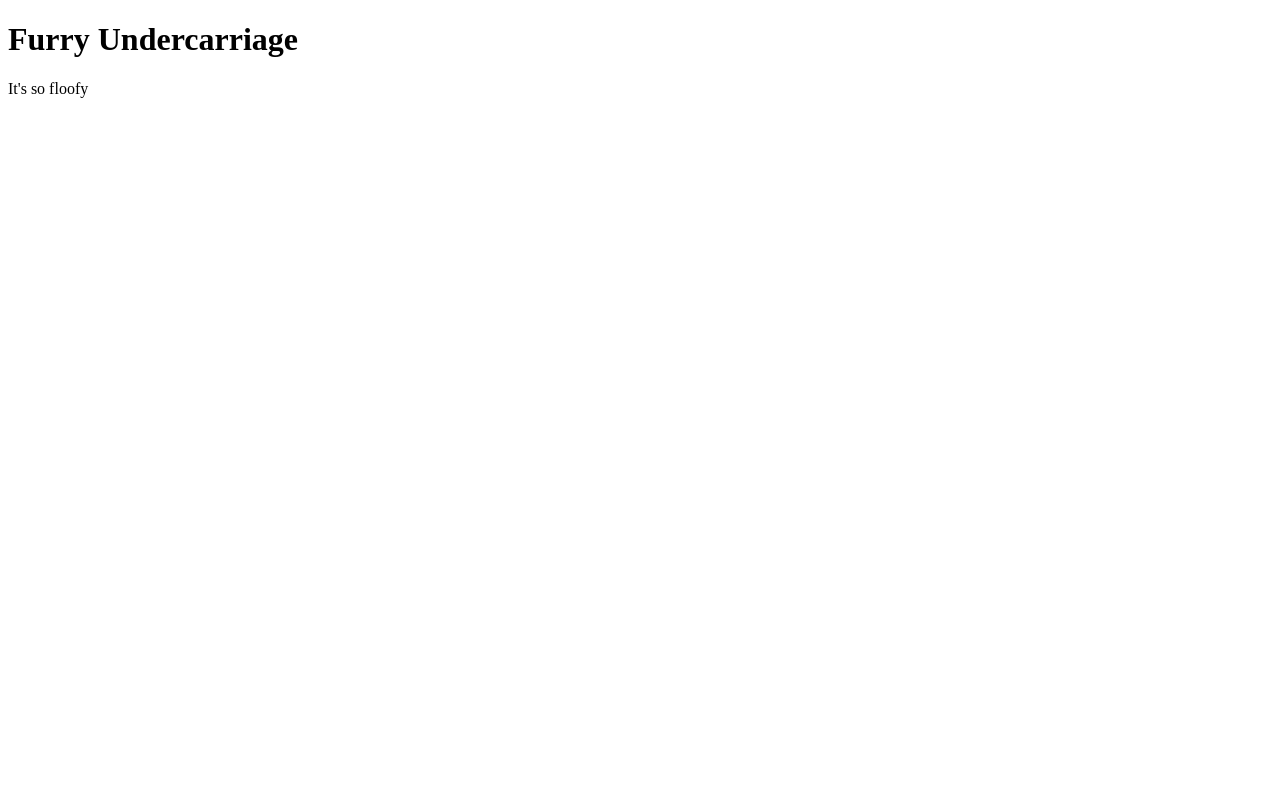
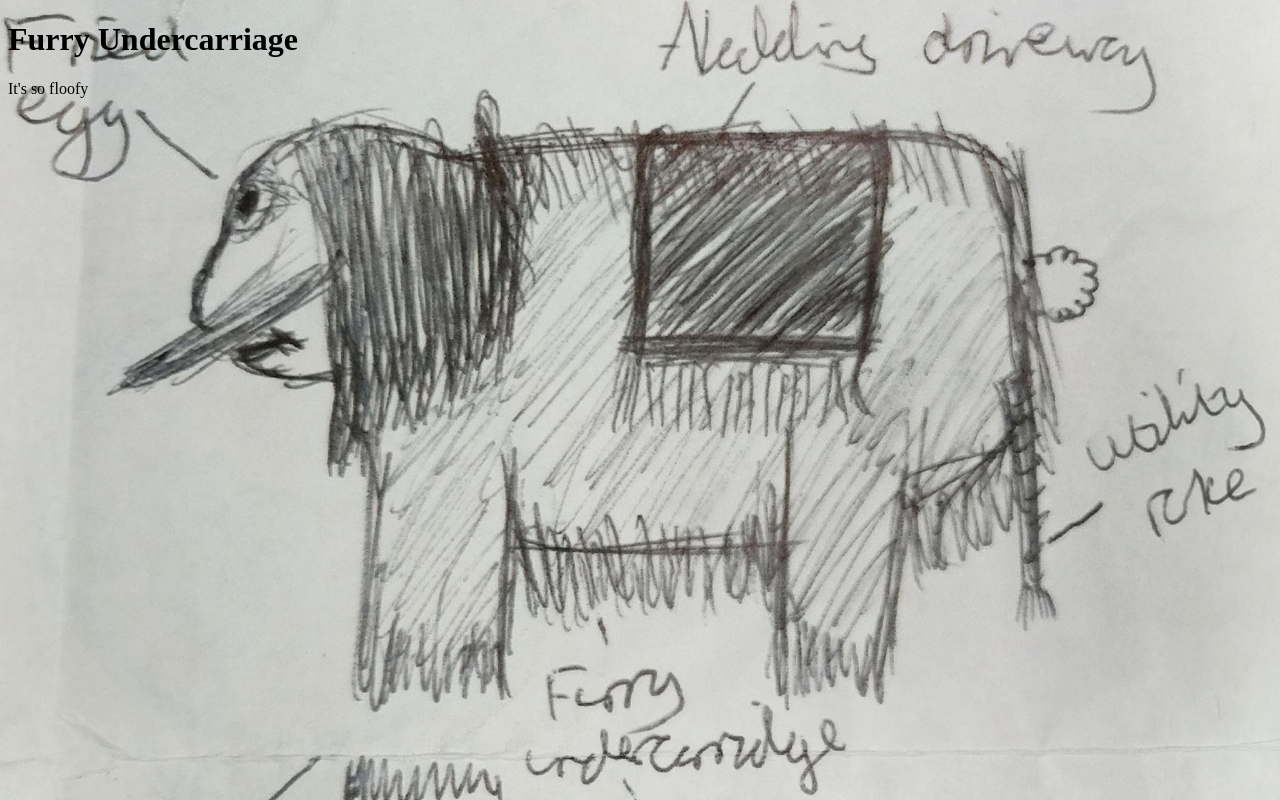
Before and after one commit to cgarmstrong/cgarmstrong.github.com, a plain HTML site: page index.html in a window 1280 px wide. Drawn offline with Linux system fonts and the light colour scheme.

Commit message:
Adding image

```diff
--- a/index.html
+++ b/index.html
@@ -1,5 +1,16 @@
 <!DOCTYPE html>
 <html>
+<head>
+<style>
+html {
+  background: url(furryundercarriage.jpg) no-repeat center center fixed;
+  -webkit-background-size: cover;
+  -moz-background-size: cover;
+  -o-background-size: cover;
+  background-size: cover;
+}
+</style>
+</head>
 <body>
 <h1>Furry Undercarriage</h1>
 <p>It's so floofy</p>
```
Also changed, not shown: furryundercarriage.jpg (added).
